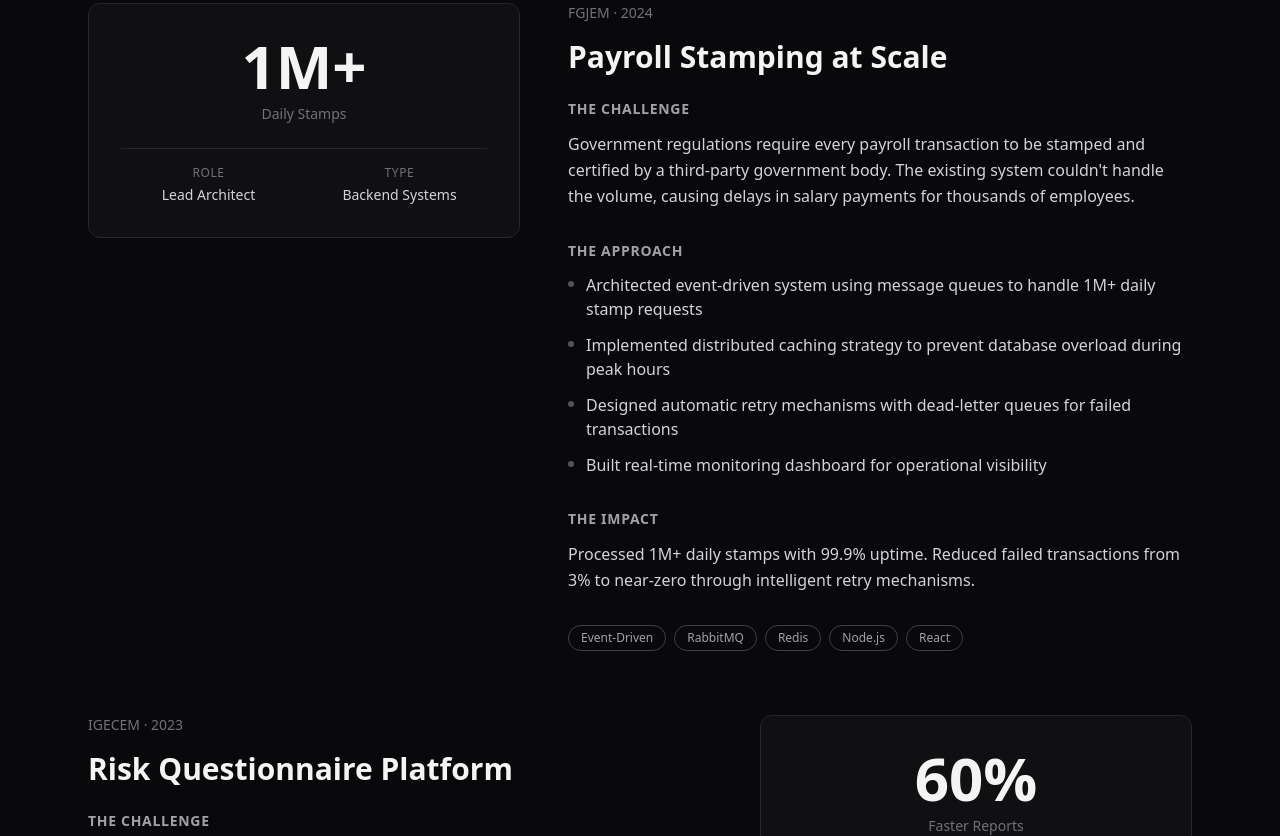
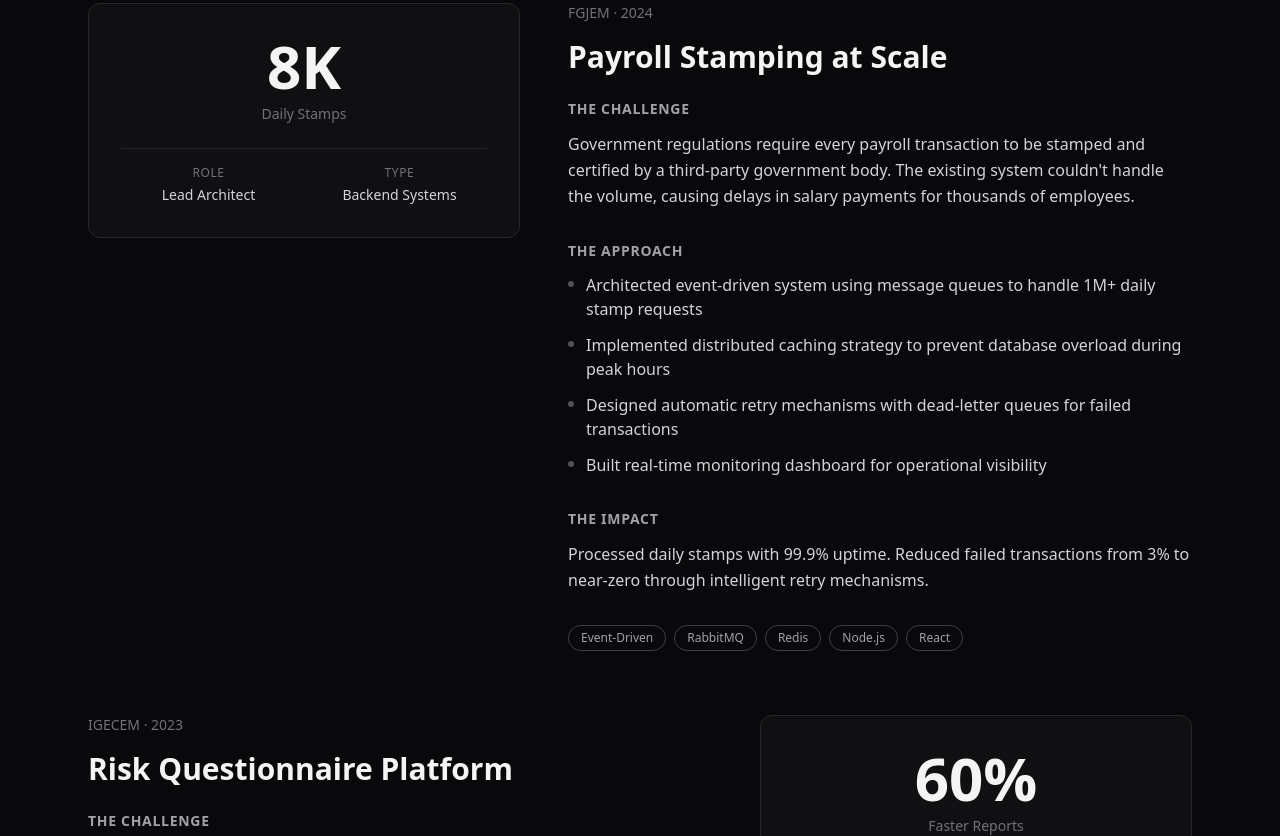
Before and after one commit to DuarteDc/porfolio-astro, an Astro site: page / in a window 1280 px wide. Shown: the part 2261-3097 px from the top of the page. Built offline with nearby package versions, Linux system fonts and the light colour scheme; Astro itself is replaced by a stand-in of ours.

Commit message:
feat: update usecases section

```diff
--- a/src/components/CaseStudiesSection.astro
+++ b/src/components/CaseStudiesSection.astro
@@ -27,9 +27,9 @@ const caseStudies = [
       "Designed automatic retry mechanisms with dead-letter queues for failed transactions",
       "Built real-time monitoring dashboard for operational visibility"
     ],
-    impact: "Processed 1M+ daily stamps with 99.9% uptime. Reduced failed transactions from 3% to near-zero through intelligent retry mechanisms.",
+    impact: "Processed daily stamps with 99.9% uptime. Reduced failed transactions from 3% to near-zero through intelligent retry mechanisms.",
     tags: ["Event-Driven", "RabbitMQ", "Redis", "Node.js", "React"],
-    metrics: { value: "1M+", label: "Daily Stamps" },
+    metrics: { value: "8K", label: "Daily Stamps" },
     link: null
   },
   {
```
